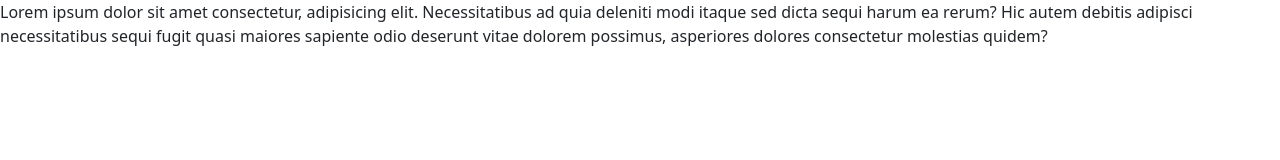
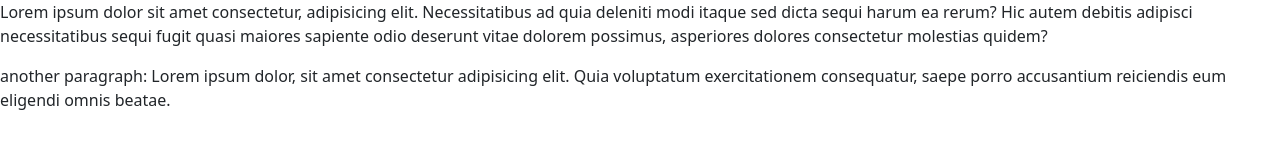
Before and after one commit to matebolic/portfolio, a plain HTML site: page index.html in a window 1280 px wide. Drawn offline with nearby package versions, Linux system fonts and the light colour scheme.

Commit message:
Add a paragraph - user account modification test

```diff
--- a/index.html
+++ b/index.html
@@ -17,6 +17,8 @@
         vitae dolorem possimus, asperiores dolores consectetur molestias quidem?</p>
 
 
+    <p>another paragraph: Lorem ipsum dolor, sit amet consectetur adipisicing elit. Quia voluptatum exercitationem
+        consequatur, saepe porro accusantium reiciendis eum eligendi omnis beatae.</p>
 
 
     <script src="https://cdn.jsdelivr.net/npm/bootstrap@5.3.2/dist/js/bootstrap.bundle.min.js"
```
